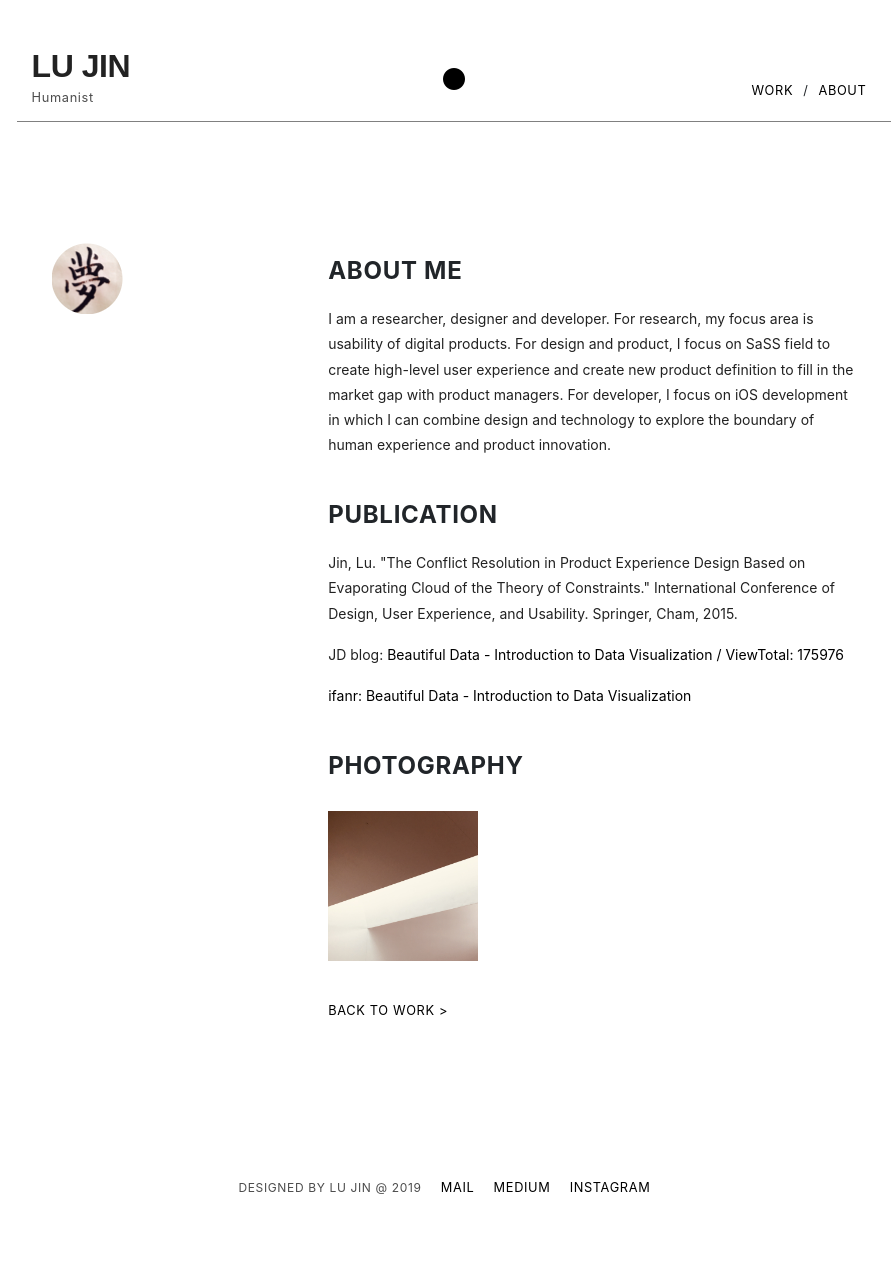
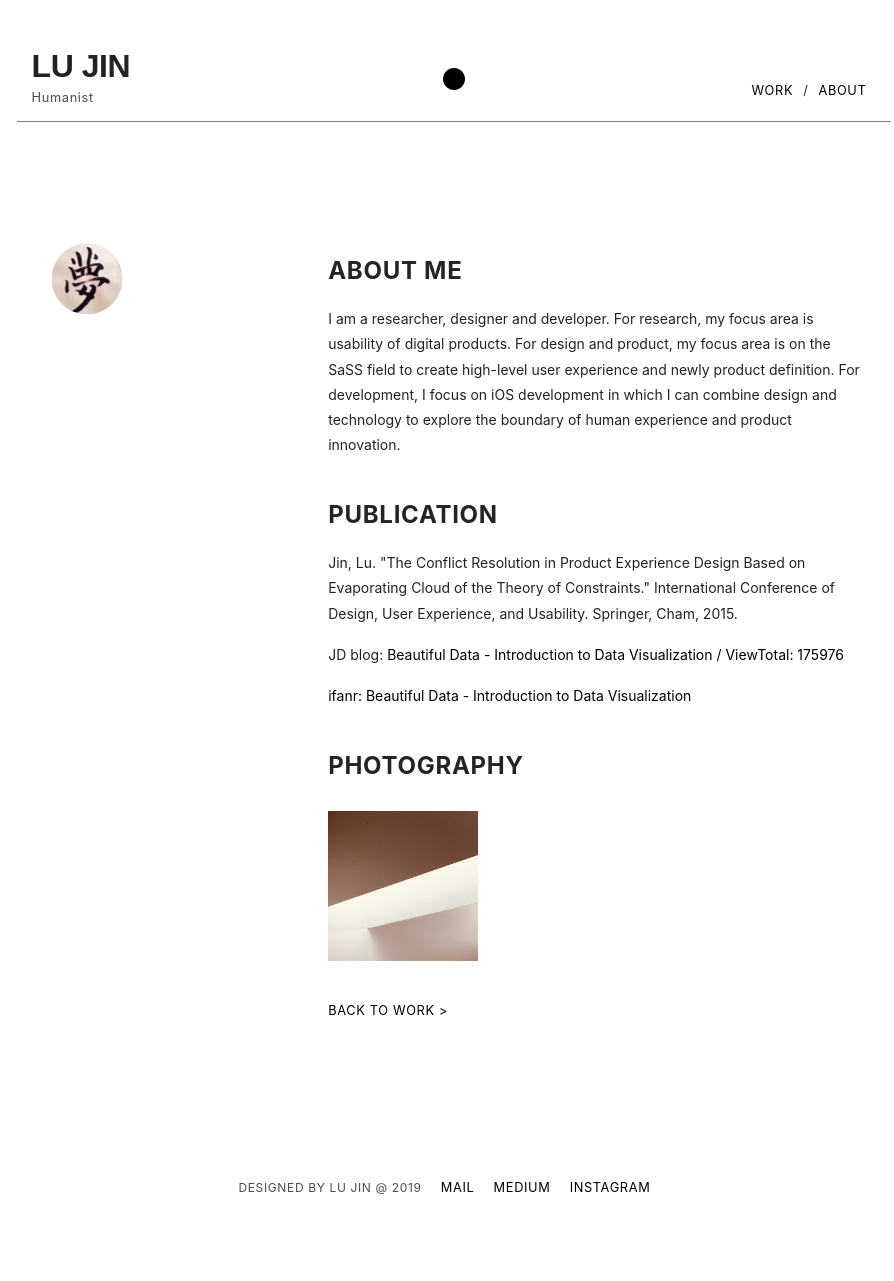
Before and after one commit to beforux/ShakeYourLove, a Jekyll site: the page about.html, which Jekyll copies as it is, in a window 1280 px wide. Shown: the whole page, without its empty margins (186-1080 px from the left). Built offline with Jekyll 4.4.1, drawn with Linux system fonts in a browser that asks for light colours; nearby versions of some CDN libraries.

Commit message:
Update about.html

```diff
--- a/about.html
+++ b/about.html
@@ -53,7 +53,7 @@
           </div>
           <div class="col-sm-8">
             <h3>About Me</h3>
-            <p>I am a researcher, designer and developer. For research, my focus area is usability of digital products. For design and product, I focus on SaSS field to create high-level user experience and create new product definition to fill in the market gap with product managers. For developer, I focus on iOS development in which I can combine design and technology to explore the boundary of human experience and product innovation.</p>
+            <p>I am a researcher, designer and developer. For research, my focus area is usability of digital products. For design and product, my focus area is on the SaSS field to create high-level user experience and newly product definition. For development, I focus on iOS development in which I can combine design and technology to explore the boundary of human experience and product innovation.</p>
             <h3>Publication</h3>
               <p>Jin, Lu. "The Conflict Resolution in Product Experience Design Based on Evaporating Cloud of the Theory of Constraints." International Conference of Design, User Experience, and Usability. Springer, Cham, 2015.</p>
               <p>JD blog: <a href="http://jdc.jd.com/archives/1333">Beautiful Data - Introduction to Data Visualization<a> / ViewTotal: 175976</p>
```
